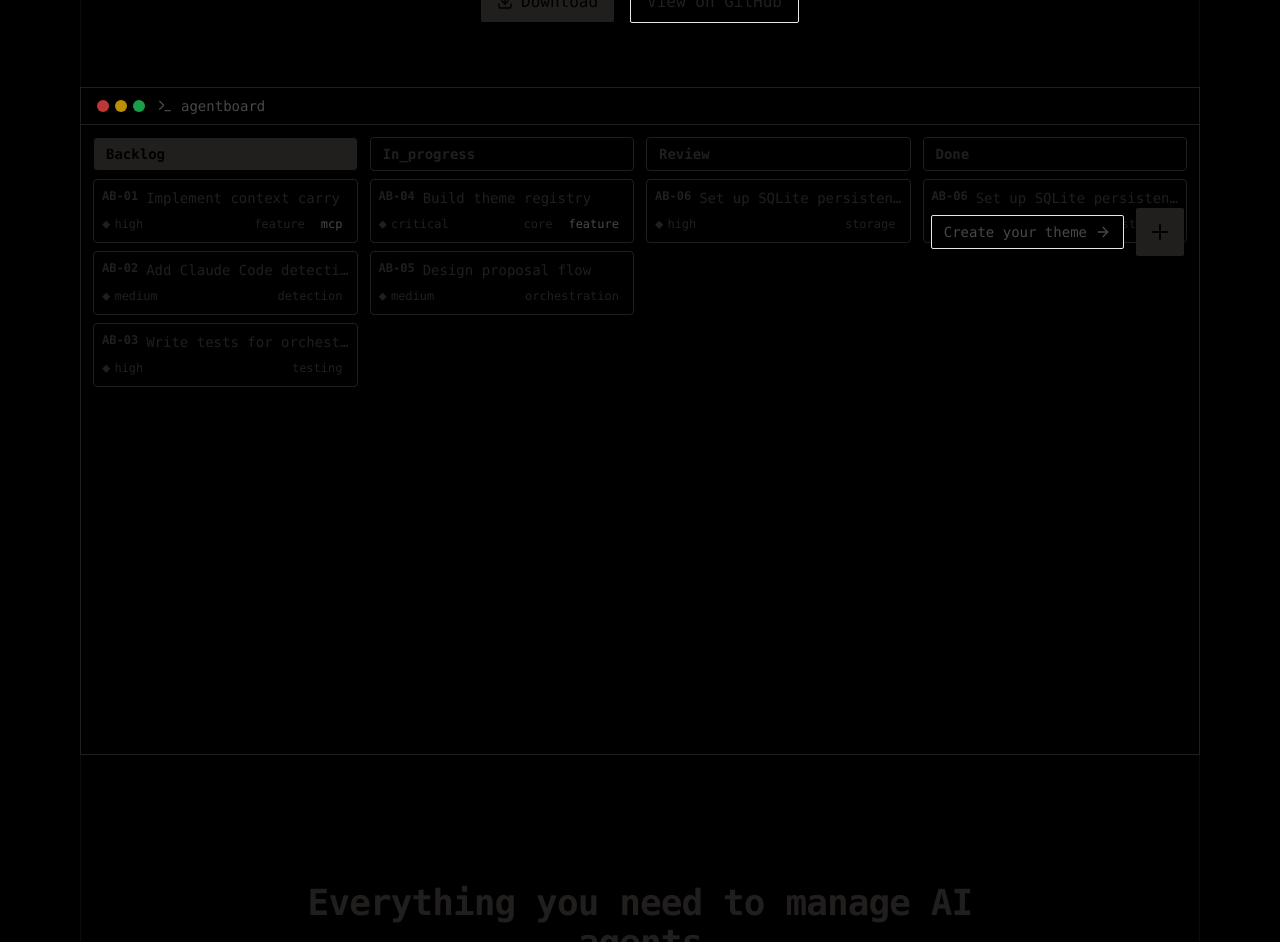
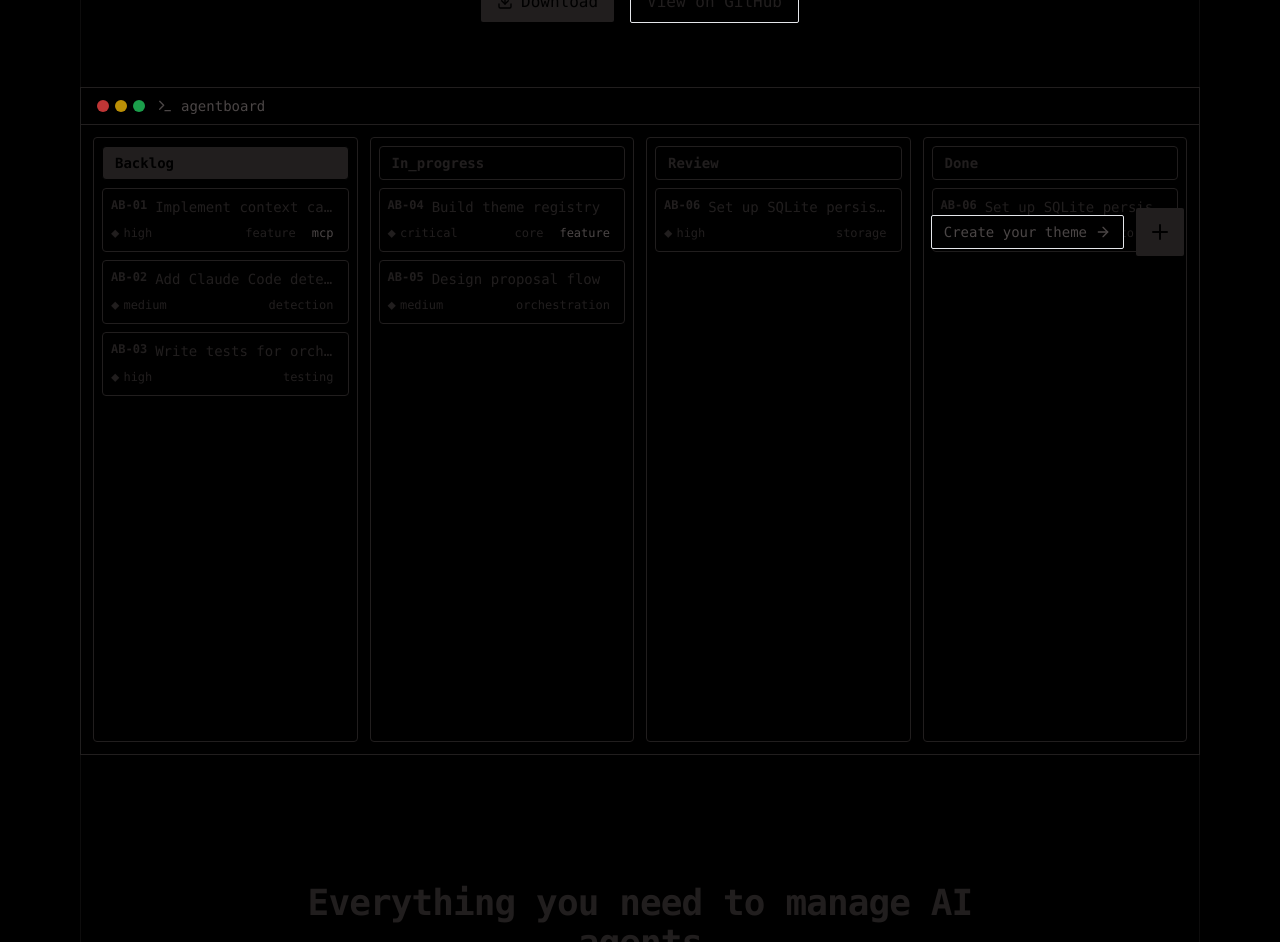
Before and after one commit to ayan-de/agentboard-web, a Next.js app: page / in a window 1280 px wide. Shown: the part 520-1462 px from the top of the page. Built offline with nearby package versions, Linux system fonts and the light colour scheme.

Commit message:
style: add border and padding to KanbanColumn container in TerminalMockup

```diff
--- a/src/components/TerminalMockup/index.tsx
+++ b/src/components/TerminalMockup/index.tsx
@@ -69,7 +69,7 @@ function TicketCard({ ticket }: { ticket: Ticket }) {
 
 function KanbanColumn({ column, isSelected, onClick, className = '' }: { column: Column; isSelected: boolean; onClick: () => void; className?: string }) {
   return (
-    <div className={`flex flex-col gap-2 min-w-0 ${className}`}>
+    <div className={`flex flex-col gap-2 min-w-0 border border-[var(--border)] rounded p-2 ${className}`}>
       <button
         onClick={onClick}
         className={`w-full px-3 py-1.5 rounded text-sm font-bold border border-[var(--border)] text-left transition-colors ${
```
